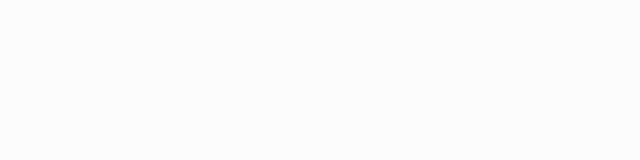
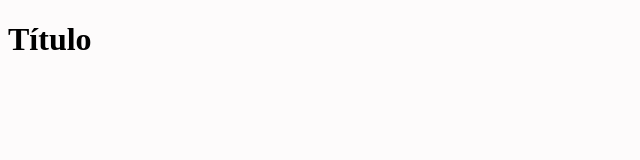
Before and after one commit to alanymara/project-lessons-learned, a website: page index.html in a window 1280 px wide. Shown: the whole page, without its empty margins (0-640 px from the left). Drawn offline with Linux system fonts and the light colour scheme.

Commit message:
Criação de cabecalho e titulo solicitados no requisito 2

```diff
--- a/index.html
+++ b/index.html
@@ -8,6 +8,8 @@
     <title>Document</title>
 </head>
 <body>
-
+    <header id="cabecalho">
+        <h1 id="titulo">Título</h1>
+    </header>
 </body>
 </html>
--- a/style.css
+++ b/style.css
@@ -1,3 +1,8 @@
 body {
     background-color: rgb(253, 251, 251);
 }
+
+#cabecalho {
+    position: fixed;
+    top: 0px;
+}
```
